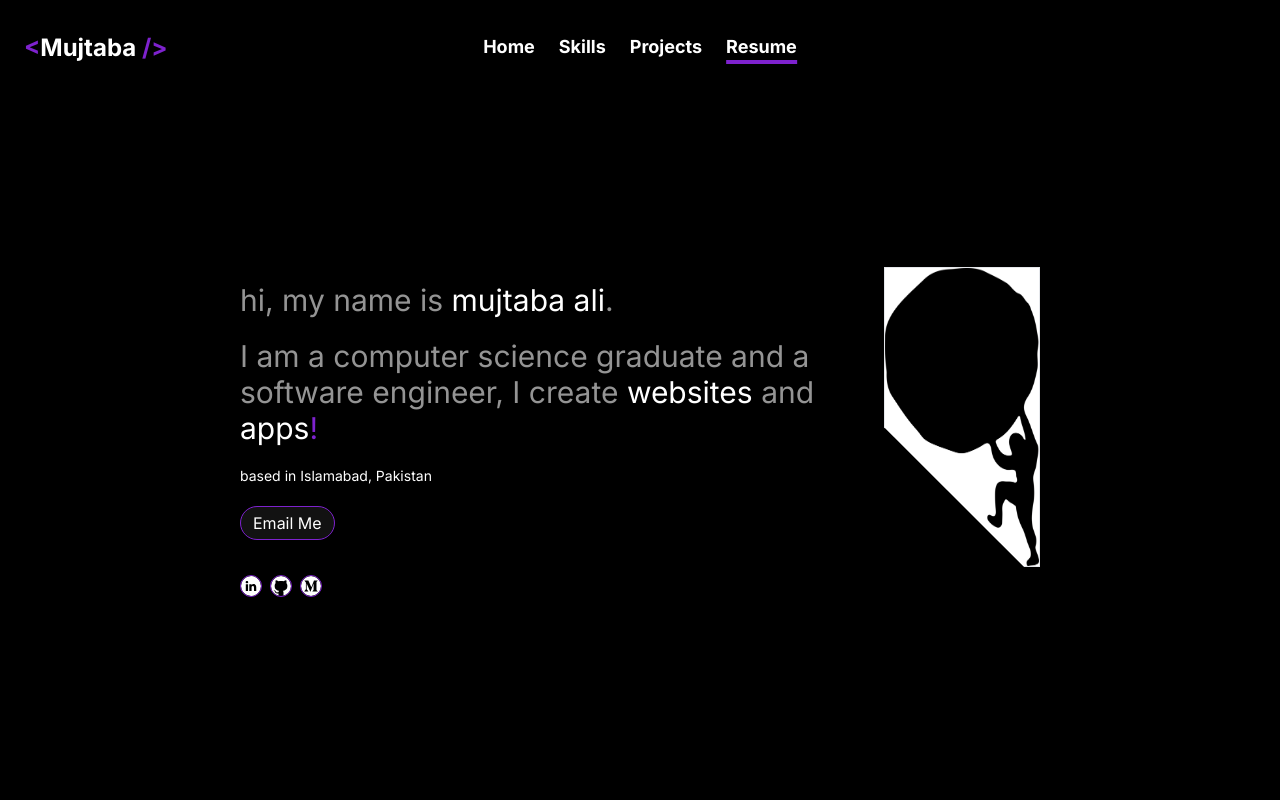
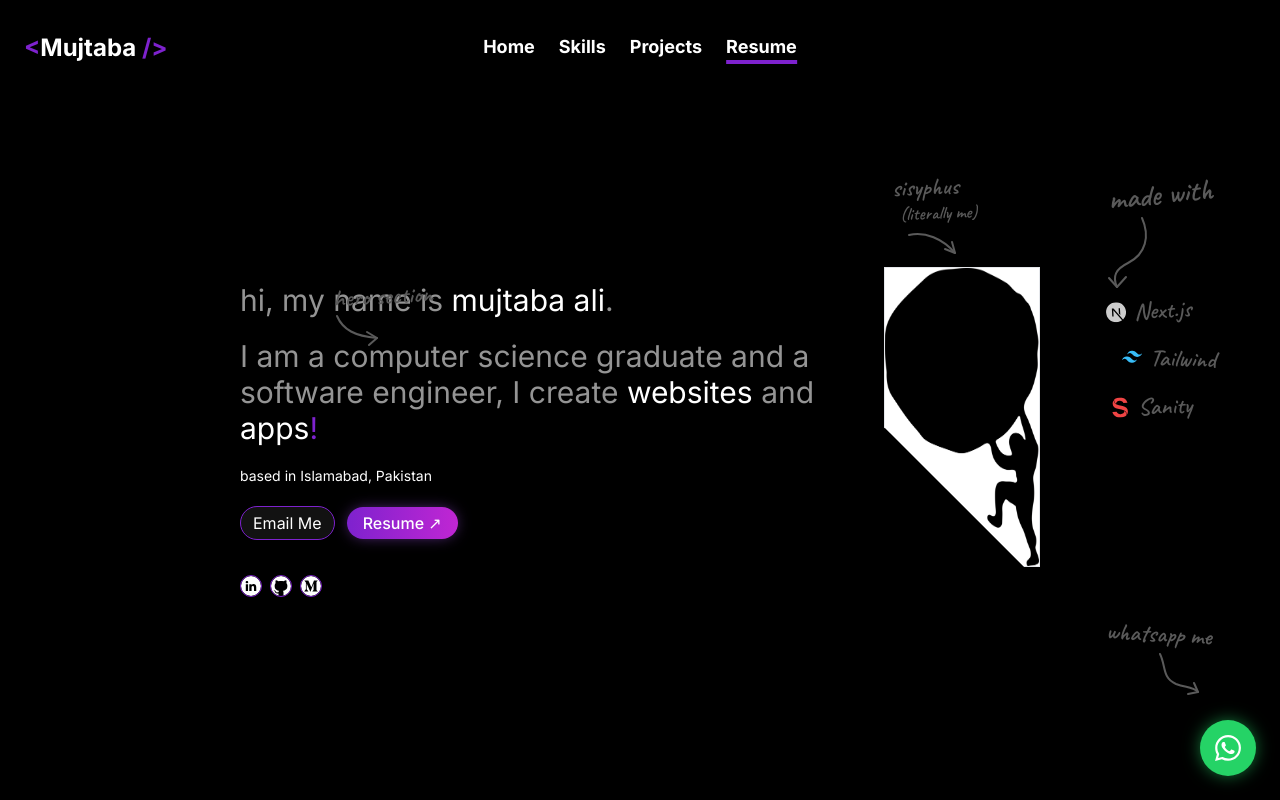
Before and after one commit to mujtabadustox/MyPortfolio, a Next.js app: page / in a window 1280 px wide. Shown: the top 800 px of the page. Built offline with nearby package versions, Linux system fonts and the light colour scheme.

Commit message:
refactor: ui

```diff
--- a/package.json
+++ b/package.json
@@ -22,6 +22,7 @@
     "postcss": "8.4.27",
     "react": "18.2.0",
     "react-dom": "18.2.0",
+    "react-icons": "^5.7.0",
     "react-waypoint": "^10.3.0",
     "tailwindcss": "^3.0.0",
     "typescript": "5.1.6"
--- a/src/app/page.tsx
+++ b/src/app/page.tsx
@@ -4,6 +4,10 @@ import React from 'react'
 import { Waypoint } from 'react-waypoint'
 import { useLinkContext } from '@/contexts/LinkProvider/LinkProvider'
 import Image from 'next/image'
+import { Caveat } from 'next/font/google'
+import { SiNextdotjs, SiTailwindcss, SiSanity, SiWhatsapp } from 'react-icons/si'
+
+const caveat = Caveat({ subsets: ['latin'], weight: ['600', '700'] })
 
 const skillGroups = [
   {
@@ -112,6 +116,102 @@ const ExternalLinkIcon = () => (
   </svg>
 )
 
+const ResumeIcon = () => (
+  <svg width="14" height="14" viewBox="0 0 24 24" fill="none" xmlns="http://www.w3.org/2000/svg">
+    <path d="M12 3v13m0 0l-4-4m4 4l4-4M5 19h14" stroke="currentColor" strokeWidth="2.2" strokeLinecap="round" strokeLinejoin="round" />
+  </svg>
+)
+
+const HandDrawnArrow = () => (
+  <svg className="mr-6" width="46" height="86" viewBox="0 0 46 86" fill="none" xmlns="http://www.w3.org/2000/svg">
+    <path d="M36 6C44 24 40 42 22 51C10 57 6 64 11 75" stroke="currentColor" strokeWidth="2" strokeLinecap="round" />
+    <path d="M3 66L11 75L20 65" stroke="currentColor" strokeWidth="2" strokeLinecap="round" strokeLinejoin="round" />
+  </svg>
+)
+
+const FloatingCredits = () => (
+  <div
+    className={`hidden xl:flex flex-col fixed top-44 right-16 z-30 select-none pointer-events-none text-[#5a5a5a] ${caveat.className}`}
+  >
+    <span className="self-end -rotate-6 text-3xl pr-1">made with</span>
+    <HandDrawnArrow />
+    <div className="flex flex-col gap-4 -mt-1">
+      <div className="flex items-center gap-2 -rotate-3">
+        <SiNextdotjs size={20} className="text-white/80" />
+        <span className="text-2xl">Next.js</span>
+      </div>
+      <div className="flex items-center gap-2 rotate-2 ml-4">
+        <SiTailwindcss size={20} className="text-sky-400" />
+        <span className="text-2xl">Tailwind</span>
+      </div>
+      <div className="flex items-center gap-2 -rotate-2 ml-1">
+        <SiSanity size={20} className="text-red-500" />
+        <span className="text-2xl">Sanity</span>
+      </div>
+    </div>
+  </div>
+)
+
+const WhatsAppArrow = () => (
+  <svg className="self-end mr-2" width="56" height="54" viewBox="0 0 56 54" fill="none" xmlns="http://www.w3.org/2000/svg">
+    <path d="M8 4C14 16 10 28 24 34C34 38 40 36 46 42" stroke="currentColor" strokeWidth="2" strokeLinecap="round" />
+    <path d="M36 44L46 42L42 33" stroke="currentColor" strokeWidth="2" strokeLinecap="round" strokeLinejoin="round" />
+  </svg>
+)
+
+const FloatingWhatsApp = () => (
+  <>
+    <div
+      className={`hidden md:flex flex-col items-end fixed bottom-24 right-16 z-40 select-none pointer-events-none text-[#5a5a5a] ${caveat.className}`}
+    >
+      <span className="text-2xl rotate-3 pr-1">whatsapp me</span>
+      <WhatsAppArrow />
+    </div>
+    <a
+      href="https://wa.me/923312523510"
+      target="_blank"
+      rel="noopener noreferrer"
+      aria-label="Chat on WhatsApp"
+      className="fixed bottom-6 right-6 z-40 flex items-center justify-center w-14 h-14 rounded-full bg-[#25D366] text-white shadow-[0_0_18px_-2px_rgba(37,211,102,0.7)] hover:scale-110 hover:shadow-[0_0_26px_-2px_rgba(37,211,102,0.9)] transition-all duration-300"
+    >
+      <SiWhatsapp size={26} />
+    </a>
+  </>
+)
+
+const SisyphusArrow = () => (
+  <svg className="self-center" width="60" height="44" viewBox="0 0 60 44" fill="none" xmlns="http://www.w3.org/2000/svg">
+    <path d="M4 8C20 4 38 12 50 26" stroke="currentColor" strokeWidth="2" strokeLinecap="round" />
+    <path d="M40 22L50 26L47 15" stroke="currentColor" strokeWidth="2" strokeLinecap="round" strokeLinejoin="round" />
+  </svg>
+)
+
+const SisyphusLabel = () => (
+  <div
+    className={`hidden lg:flex flex-col items-start absolute -top-24 left-2 z-20 select-none pointer-events-none text-[#5a5a5a] ${caveat.className}`}
+  >
+    <span className="text-2xl -rotate-2">sisyphus</span>
+    <span className="text-lg -rotate-2 -mt-1 pl-2">(literally me)</span>
+    <SisyphusArrow />
+  </div>
+)
+
+const HeroSectionArrow = () => (
+  <svg width="56" height="40" viewBox="0 0 56 40" fill="none" xmlns="http://www.w3.org/2000/svg">
+    <path d="M4 4C10 18 22 24 44 26" stroke="currentColor" strokeWidth="2" strokeLinecap="round" />
+    <path d="M34 20L44 26L36 33" stroke="currentColor" strokeWidth="2" strokeLinecap="round" strokeLinejoin="round" />
+  </svg>
+)
+
+const HeroSectionLabel = () => (
+  <div
+    className={`hidden lg:flex flex-col items-start absolute top-[31%] left-[26%] z-20 select-none pointer-events-none text-[#5a5a5a] ${caveat.className}`}
+  >
+    <span className="text-2xl -rotate-3">hero section</span>
+    <HeroSectionArrow />
+  </div>
+)
+
 const Section = ({ children, className = '' }: { children: React.ReactNode; className?: string }) => (
   <div className={`w-full max-w-[820px] mx-auto px-5 md:px-8 ${className}`}>
     {children}
@@ -125,23 +225,48 @@ const Home = () => {
     setLink(id)
   }
 
+  const scrollToResume = () => {
+    const element = document.getElementById('resume')
+    if (element) {
+      const top = element.getBoundingClientRect().top + window.scrollY - 50
+      window.scrollTo({ top, behavior: 'smooth' })
+      setLink('resume')
+    }
+  }
+
   return (
     <div className="flex flex-col items-center w-full">
+      <FloatingCredits />
+      <FloatingWhatsApp />
 
       {/* HOME */}
       <Waypoint topOffset="60px" bottomOffset="60px" onEnter={() => handleEnter("home")}>
-        <div id='home' className='w-fit md:w-[800px] p-2 md:p-0 h-[calc(100dvh)] py-[60px] flex flex-col justify-center items-center'>
-          <div className='flex flex-col gap-2'>
+        <div id='home' className='relative z-0 w-full h-[calc(100dvh)] py-[60px] flex flex-col justify-center items-center'>
+          <HeroSectionLabel />
+          <div className='relative z-10 w-fit md:w-[800px] p-2 md:p-0 flex flex-col gap-2'>
             <div className='flex'>
          <div className='pt-[15px]'>
               <p className='text-[#949494] pb-5 text-2xl md:text-3xl'>hi, my name is <span className='text-white text-2xl md:text-3xl'>mujtaba ali</span>.</p>
               <p className='text-[#949494] pb-5 text-2xl md:text-3xl'>I am a computer science graduate and a software engineer, I create <span className='text-white text-2xl md:text-3xl'>websites</span> and <span className='text-white text-3xl'>apps</span><span className='text-purple-700 text-3xl'>!</span></p>
               <p className='text-white pb-5 text-sm'>based in Islamabad, Pakistan</p>
-              <button className='border border-purple-700 rounded-full mb-2 py-1 px-3 bg-[#121212] text-white text-md'>
-                <a href="mailto:mujtabazoroark@gmail.com" target="_blank">Email Me</a>
-              </button>
+              <div className='flex items-center gap-3 mb-2'>
+                <button className='border border-purple-700 rounded-full py-1 px-3 bg-[#121212] text-white text-md'>
+                  <a href="mailto:mujtabazoroark@gmail.com" target="_blank">Email Me</a>
+                </button>
+
+                      <a
+                href="https://docs.google.com/document/d/1mFB2Irzg7imRpskP3XQjzL-8OkPVlf_b8yvhXDp79oA/edit?usp=sharing"
+                target="_blank"
+                rel="noopener noreferrer"
+                  className='flex items-center gap-1.5 rounded-full py-1 px-4 text-md font-medium text-white bg-gradient-to-r from-purple-700 to-fuchsia-600 shadow-[0_0_15px_-3px_rgba(168,85,247,0.6)] hover:shadow-[0_0_22px_-2px_rgba(168,85,247,0.9)] hover:scale-105 transition-all duration-300'
+              >
+                Resume ↗
+              </a>
+
+              </div>
             </div>
-            <div className={`flex flex-grow justify-end items-center hide-on-mobile`}>
+            <div className={`relative flex flex-grow justify-end items-center hide-on-mobile`}>
+              <SisyphusLabel />
               <Image className={`border h-[300px] w-[300px] bg-white hide-on-mobile`} alt="my-image" width={300} height={300} src="/images/1.png" />
               <div className={`absolute pt-[290px] hide-on-mobile`}>
                 <div className={`w-[240px] h-[140px] bg-black transform rotate-45 hide-on-mobile`}></div>
```
Also changed, not shown: 1 other file (tests, documents, lock files or other folders).
